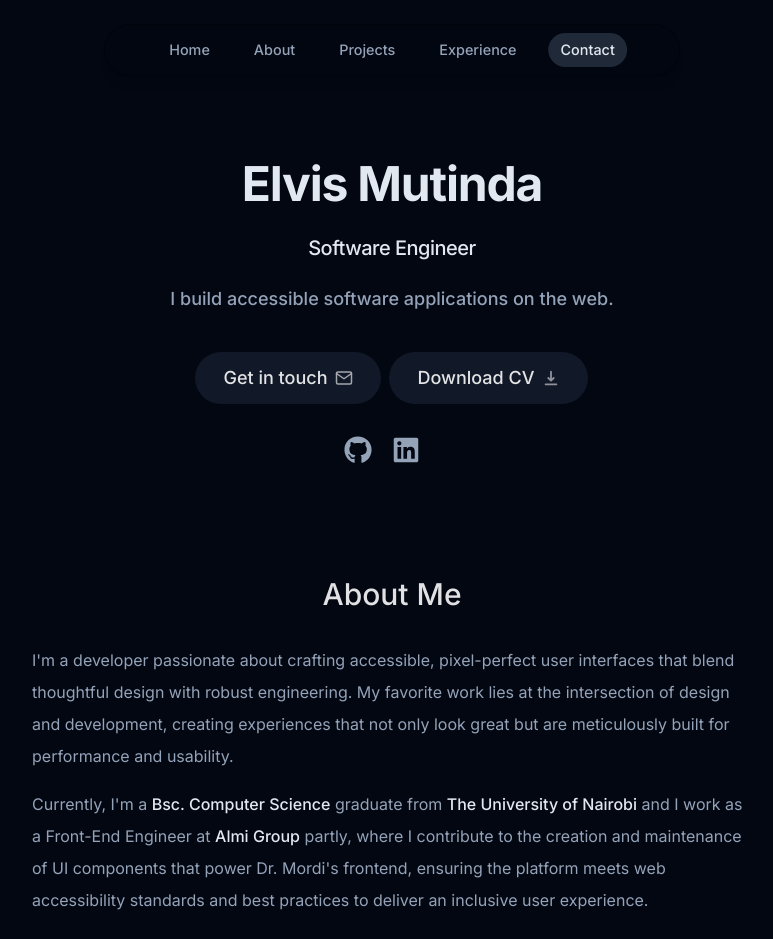
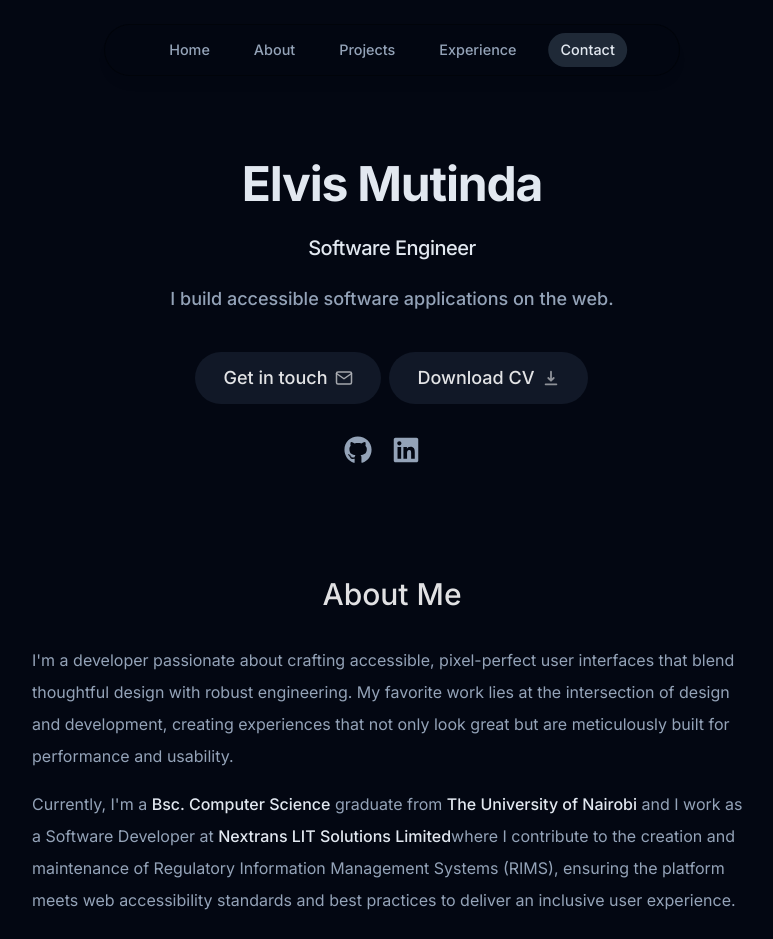
Before and after one commit to Elvismutinda/v1, a Next.js app: page / in a window 1280 px wide. Shown: the top 939 px of the page, without its empty margins (248-1021 px from the left). Built offline with nearby package versions, Linux system fonts and the light colour scheme; no server answers.

Commit message:
updated nextrans

```diff
--- a/components/About.tsx
+++ b/components/About.tsx
@@ -39,11 +39,19 @@ export default function About() {
         >
           The University of Nairobi
         </a>{" "}
-        and I work as a Front-End Engineer at{" "}
-        <span className="font-medium text-slate-200">Almi Group</span> partly,
-        where I contribute to the creation and maintenance of UI components that
-        power Dr. Mordi's frontend, ensuring the platform meets web accessibility
-        standards and best practices to deliver an inclusive user experience.
+        and I work as a Software Developer at{" "}
+        <a
+          href="https://nextranssolutions.co.ke/"
+          target="_blank"
+          rel="noreferrer"
+          className="font-medium text-slate-200 hover:text-teal-300 focus-visible:text-teal-300"
+        >
+          Nextrans LIT Solutions Limited
+        </a>
+        where I contribute to the creation and maintenance of Regulatory
+        Information Management Systems (RIMS), ensuring the platform meets web
+        accessibility standards and best practices to deliver an inclusive user
+        experience.
       </p>
 
       <p className="mb-4 text-slate-400 text-left">
```
